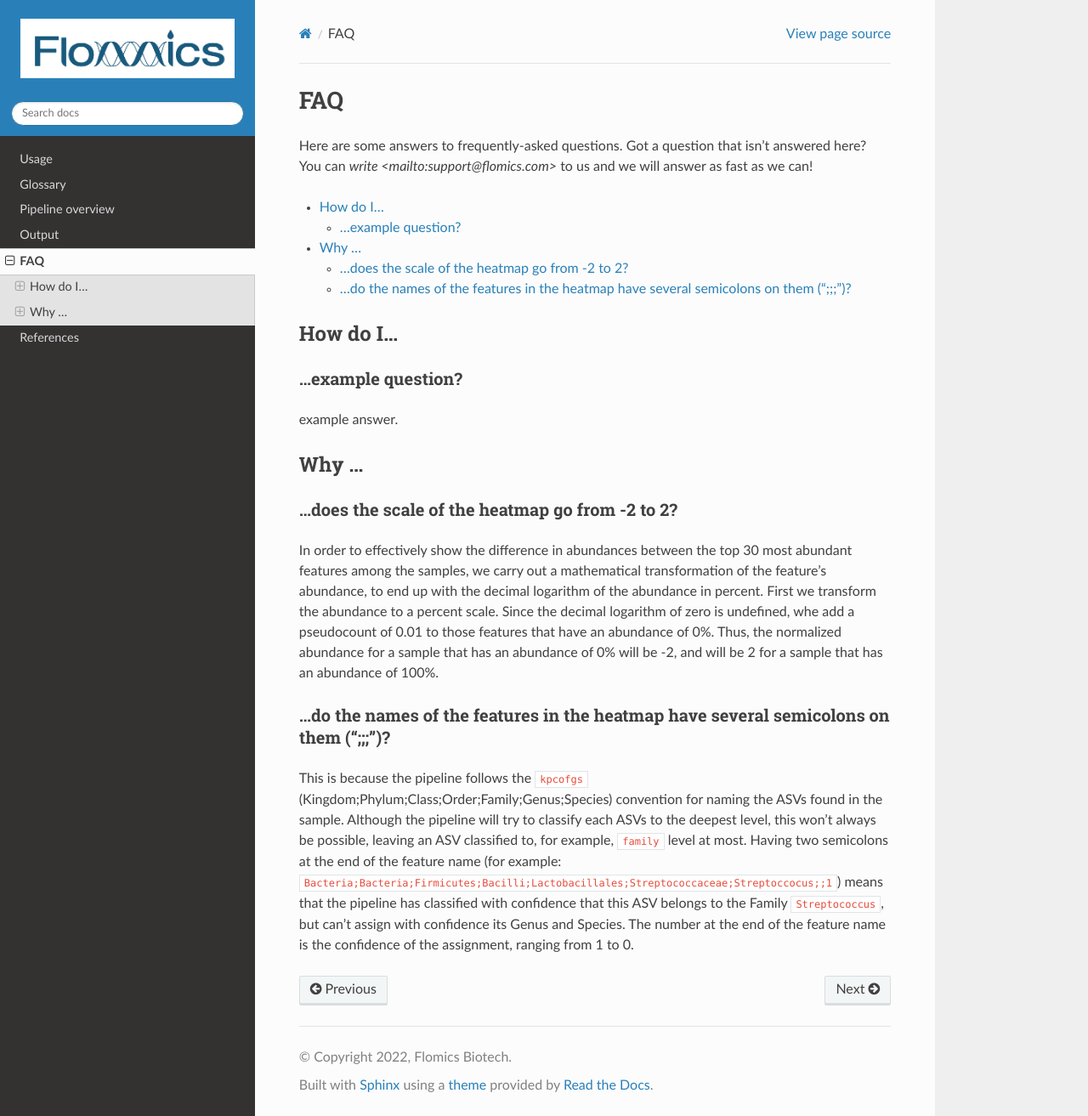
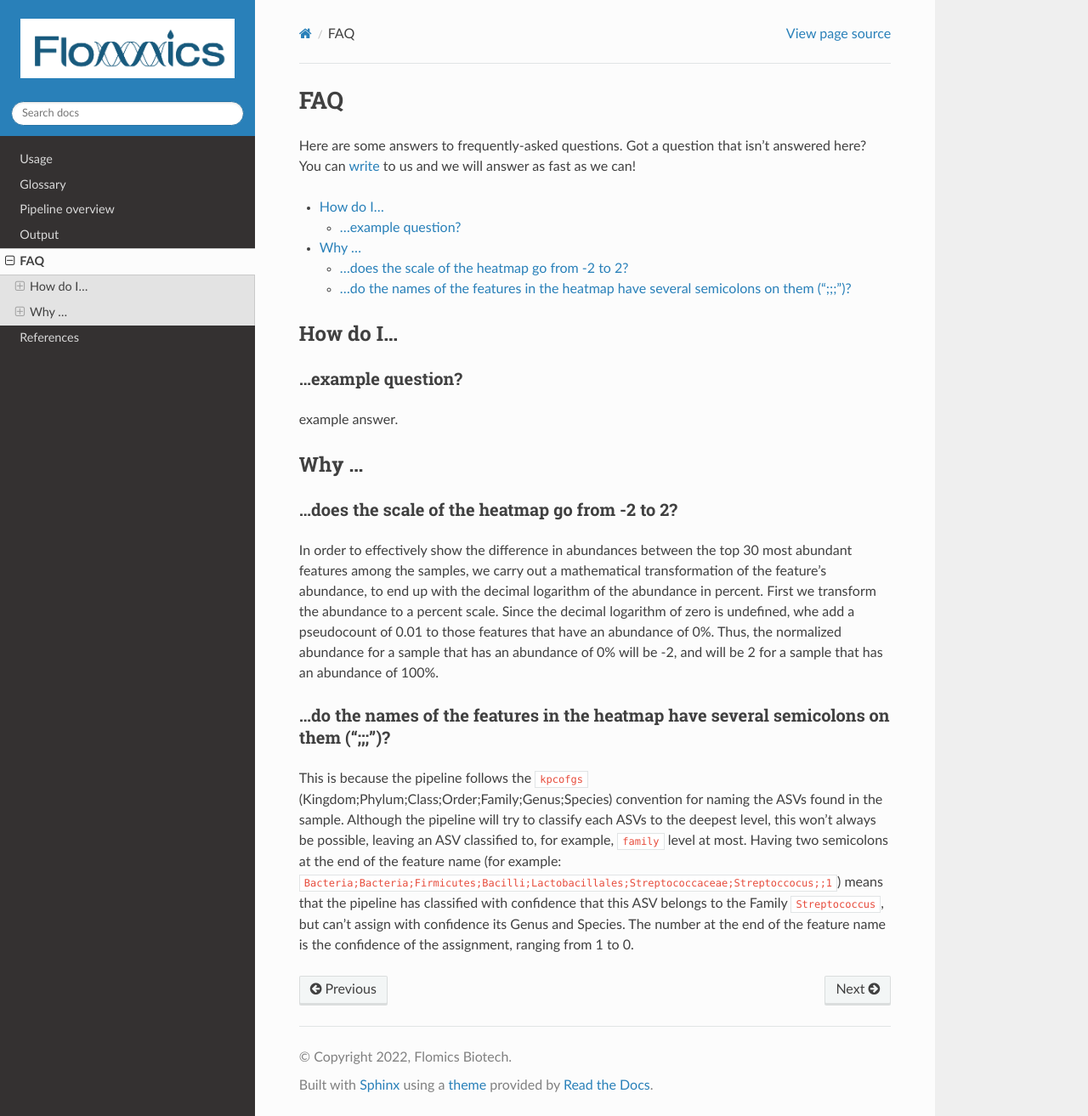
Before and after one commit to Flomics/16s-metagenomics-manual, a Sphinx documentation site: the page built from docs/source/faq.rst, in a window 1280 px wide and 1313 px high. Shown: the whole window at 85% size. Built offline with Sphinx 7.4.7 and the Read the Docs theme 2.0.0, drawn with Linux system fonts in a browser that asks for light colours.

```diff
--- a/docs/source/faq.rst
+++ b/docs/source/faq.rst
@@ -2,7 +2,7 @@
 ###
 
 Here are some answers to frequently-asked questions.
-Got a question that isn't answered here? You can `write <mailto:support@flomics.com>` to us and we will answer as fast as we can!
+Got a question that isn't answered here? You can `write <mailto:support@flomics.com>`_ to us and we will answer as fast as we can!
 
 .. contents::
     :local:
```
